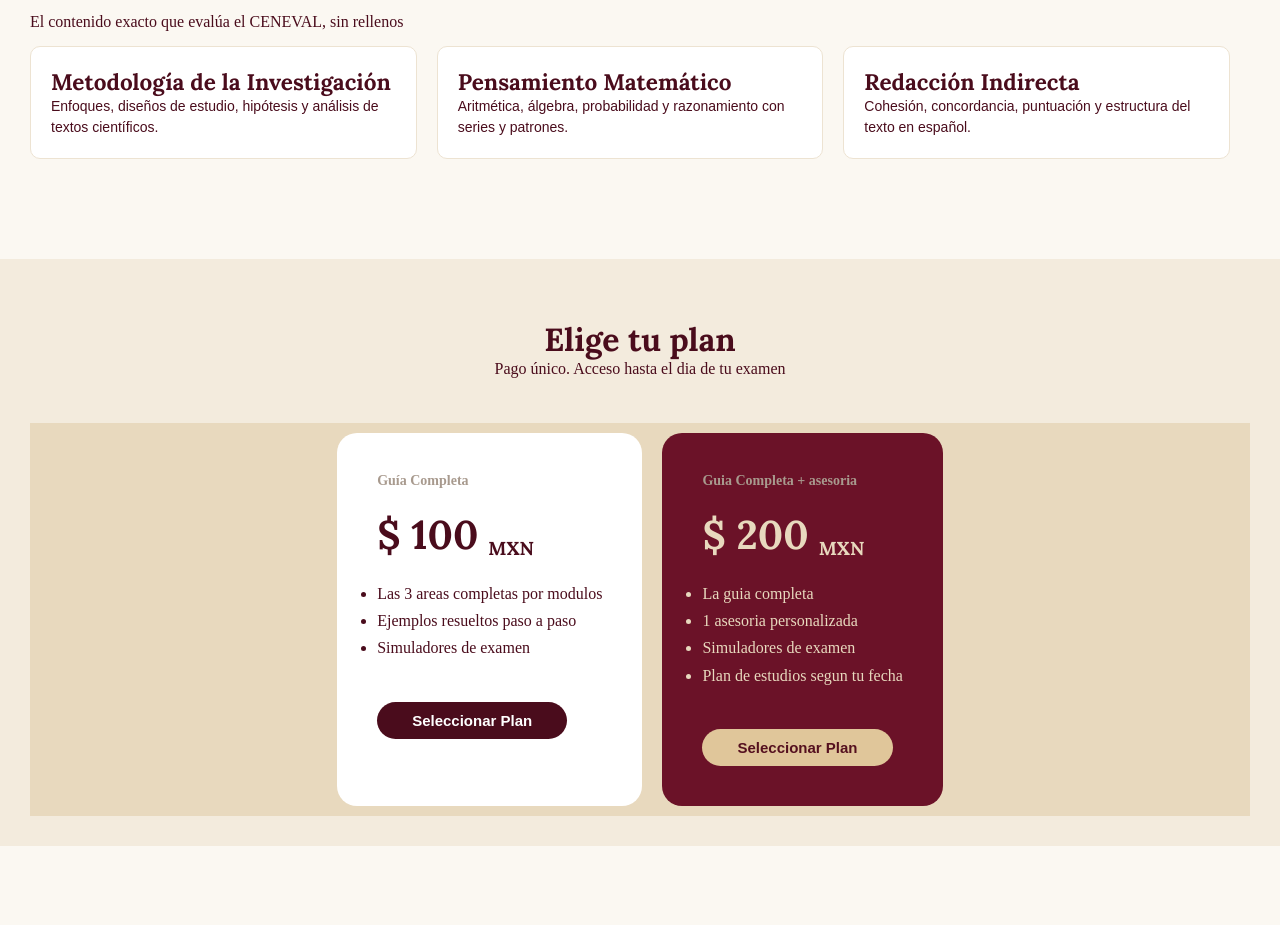
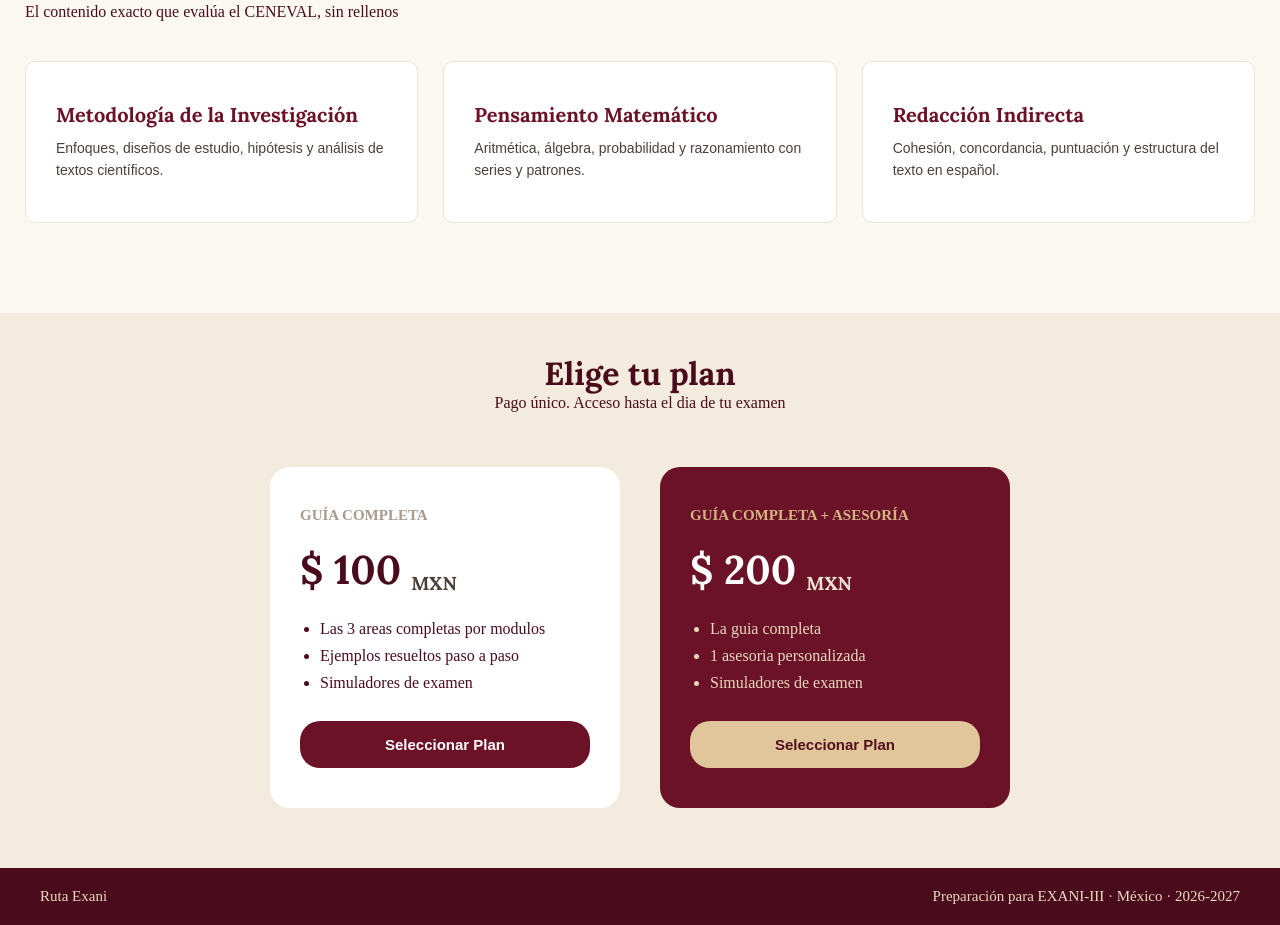
Before and after one commit to FelipeSierraBorunda/ProyectoExani, a React (Vite) app in the folder exani-platform/: page / in a window 1280 px wide. Shown: the part 558-1483 px from the top of the page. Before the commit the page ends 1404 px from the top, so only its background shows below. Built offline with nearby package versions, Linux system fonts and the light colour scheme.

Commit message:
InicioTerminado

```diff
--- a/exani-platform/package.json
+++ b/exani-platform/package.json
@@ -10,6 +10,7 @@
     "preview": "vite preview"
   },
   "dependencies": {
+    "@supabase/supabase-js": "^2.110.1",
     "react": "^19.2.7",
     "react-dom": "^19.2.7",
     "react-router-dom": "^7.18.1"
--- a/exani-platform/src/PaginaInicio/PaginaInicio.css
+++ b/exani-platform/src/PaginaInicio/PaginaInicio.css
@@ -11,7 +11,7 @@
     display: flex;
     flex-direction: column;
     justify-content: space-between;
-    padding: 30px;
+    padding: 10px;
     gap: 15px;
 }
 
@@ -63,10 +63,20 @@
     padding-bottom: 50px;
     color: #4A0C1C;
 }
+#TituloAreas{
+
+    padding: 15px;
+}
+#TituloAreas p{
+    margin-top: 10px;
+}
+
 .DivAreas {
+    padding: 10px;
     display: flex;
     justify-content: center;
     flex-wrap: wrap;
+    gap: 15px;
 }
 .Area {
     flex: 1 1 250px;
@@ -74,41 +84,59 @@
     background-color: white;
     border: 1px solid #EDE3D2;
     color: #4A0C1C;
-    padding: 20px;
-    margin-right: 20px;
+    padding: 30px;
+    padding-top: 40px;
+    padding-bottom: 40px;
+    margin-left:5px;
+    margin-right: 5px;
     margin-bottom: 20px;
     border-radius: 10px;
     font-family: sans-serif;
 }
 .Area p {
+    padding-top: 10px;
     font-size: 14px;
-      line-height: 1.5;
+      line-height: 1.6;
+      color: #4C4038;
+}
+.Area h2 {
+    color:#6B1228;
+    font-size: 20px;
+
 }
 /* ===================== */
 /* PLANES DE PAGO        */
 /* ===================== */
 .PlanesPago {
+
     color: #4A0C1C;
     background-color: #F3EBDD;
+    padding-bottom: 20px;
 }
 .ContenedorTextoPlanes{
     display: flex;
     flex-direction: column;
     align-items: center;
-    padding: 30px;
+    padding: 20px;
+    padding-top: 30px;
+
 }
 .ContenedorPlanes{
-        background-color: #E8D9BE;
     display:flex;
     flex-direction: row;
     justify-content: center;
     flex-wrap: wrap;
 
+
 }
 .Planes{
-
-    padding: 40px;
-    margin: 10px;
+    min-width: 350px;
+    padding-left: 30px;
+    padding-right: 30px;
+    padding-top: 40px;
+    padding-bottom: 40px;
+    margin: 20px;
+    margin-bottom: 30px;
     border-radius: 20px;
     display: flex;
     flex-direction: column;
@@ -116,8 +144,10 @@
 
 }
 .Planes h4{
+    font-style: sans-serif;
+    font-weight: bold;
     align-self:flex-start;
-    font-size: 14px;
+    font-size: 15px;
     color: #A89A8E;
     margin-bottom: 10px;
 
@@ -126,17 +156,20 @@
 
     font-weight: bold;
     font-size: 15px;
-    padding: 10px 35px;
-    margin-top: 20px;
+    width: 100%;
+    padding: 15px 45px;
+    margin-top: 15px;
     border-radius: 20px;
     border: none;
-    justify-content: center;
-    align-self: baseline;
+    align-self: flex-start;
 }
 .Planes ul{
     padding-top: 20px;
-    padding-bottom: 20px;
+    padding-bottom: 10px;
+    padding-left: 20px;
+    padding-right: 20px;
     line-height: 1.7;
+    align-self: flex-start;
 }
 #Plan1{
 
@@ -144,7 +177,7 @@
 }
 #Plan1 button{
     color: white;
-    background-color: #4A0C1C;
+    background-color: #6B1228;
 }
 #Plan2{
     background-color: #6B1228;
@@ -163,6 +196,7 @@
     gap: 10px;
 }
 #ContenedorPrecio h2{
+
     font-size: 40px;
     font-weight: bold;
      align-self: flex-end;
@@ -170,3 +204,32 @@
 #ContenedorPrecio h3{
     align-self: flex-end;
 }
+#moneda1{
+    color: #4C4038;
+}
+#moneda2{
+    color: #EDE3D2;
+}
+#tituloPlan1{
+    color: #A89A8E;
+}
+#tituloPlan2{
+    color: #D4B483;
+}
+#precio2{
+    color: white;
+}
+/* ===================== */
+/* Footer     */
+/* ===================== */
+.footer{
+    font-size: 15px;
+    background-color: #4A0C1C;
+    color:#E8D9BE;
+    padding: 20px;
+    padding-left: 40px;
+    padding-right: 40px;
+    display: flex;
+    flex-direction: row;
+    justify-content: space-between;
+}
--- a/exani-platform/src/PaginaInicio/PaginaInicio.jsx
+++ b/exani-platform/src/PaginaInicio/PaginaInicio.jsx
@@ -6,6 +6,7 @@ function PaginaInicio() {
       <DescripcionCurso />
         <AreasCurso />
         <PlanesPago />
+        <Footer/>
     </div>
   )
 }
@@ -29,8 +30,10 @@ function AreasCurso() {
     return (
         <div className="AreasCurso">
             <div className="DivContenidoVertical">
-                <h1>Tres áreas, un objetivo</h1>
-                <p>El contenido exacto que evalúa el CENEVAL, sin rellenos</p>
+                <div id="TituloAreas" >
+                    <h1>Tres áreas, un objetivo</h1>
+                    <p>El contenido exacto que evalúa el CENEVAL, sin rellenos</p>
+                </div>
                 <div className="DivAreas">
                     <div className="Area">
                         <h2>Metodología de la Investigación</h2>
@@ -59,29 +62,28 @@ function PlanesPago() {
                 </div>
                 <div className="ContenedorPlanes">
                     <div className="Planes" id="Plan1">
-                        <h4>Guía Completa</h4>
+                        <h4 id='tituloPlan1'>GUÍA COMPLETA</h4>
                         <div id="ContenedorPrecio">
                             <h2> $ 100</h2>
-                            <h3>MXN </h3>
+                            <h3 id='moneda1'>MXN </h3>
                         </div>
                         <ul>
-                            <li>Las 3 areas completas por modulos</li>
+                            <li> Las 3 areas completas por modulos</li>
                             <li>Ejemplos resueltos paso a paso</li>
                             <li>Simuladores de examen</li>
                         </ul>
                         <button>Seleccionar Plan</button>
                     </div>
                     <div className="Planes" id="Plan2">
-                        <h4>Guia Completa + asesoria </h4>
+                        <h4 id='tituloPlan2'>GUÍA COMPLETA + ASESORÍA </h4>
                          <div id="ContenedorPrecio">
-                            <h2> $ 200 </h2>
-                            <h3>MXN </h3>
+                            <h2 id='precio2'> $ 200 </h2>
+                            <h3 id='moneda2'>MXN </h3>
                         </div>
                         <ul>
                             <li>La guia completa</li>
                             <li>1 asesoria personalizada</li>
                             <li>Simuladores de examen</li>
-                            <li>Plan de estudios segun tu fecha</li>
                         </ul>
                         <button>Seleccionar Plan</button>
                     </div>
@@ -90,5 +92,12 @@ function PlanesPago() {
         </div>
     )
 }
-
+function Footer() {
+    return(
+        <div className="footer">
+            <p> Ruta Exani</p>
+            <p> Preparación para EXANI-III · México · 2026-2027</p>
+        </div>
+    )
+}
 export default PaginaInicio
```
Also changed, not shown: 1 other file (tests, documents, lock files or other folders).
